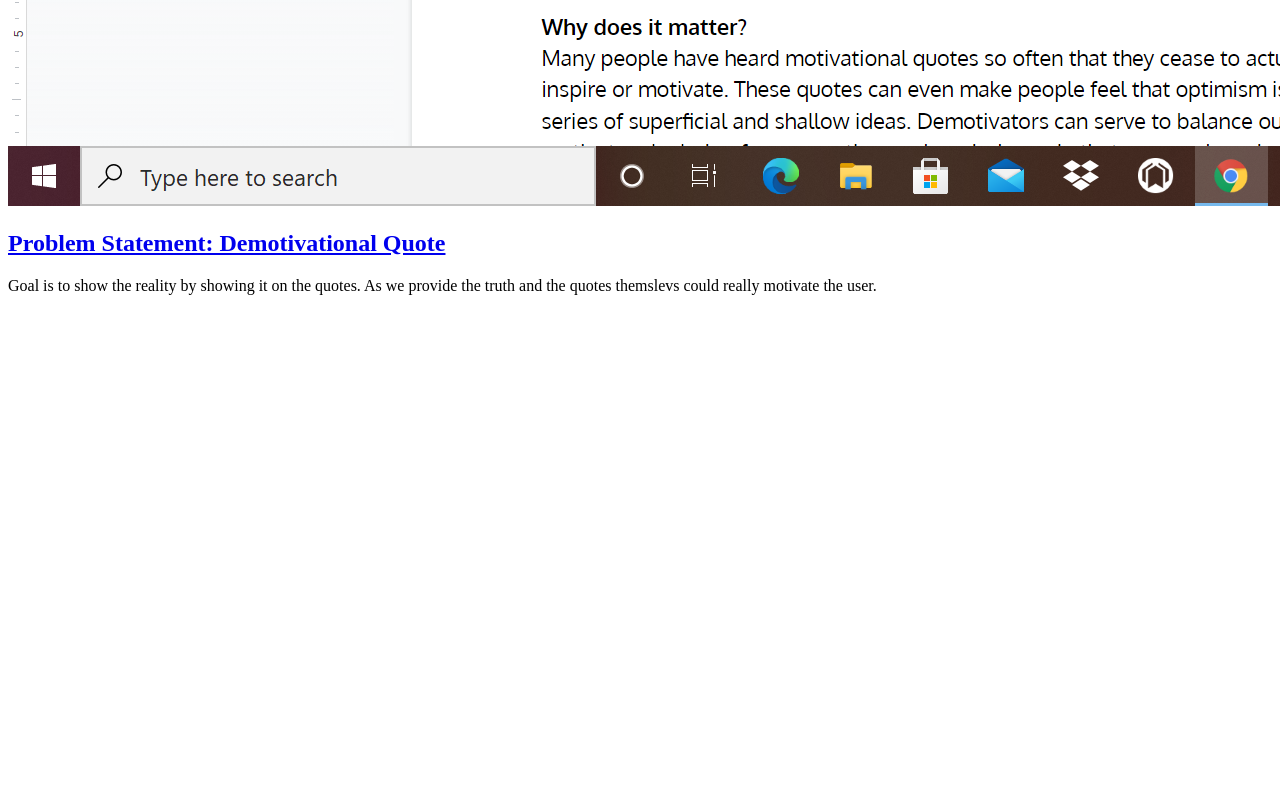
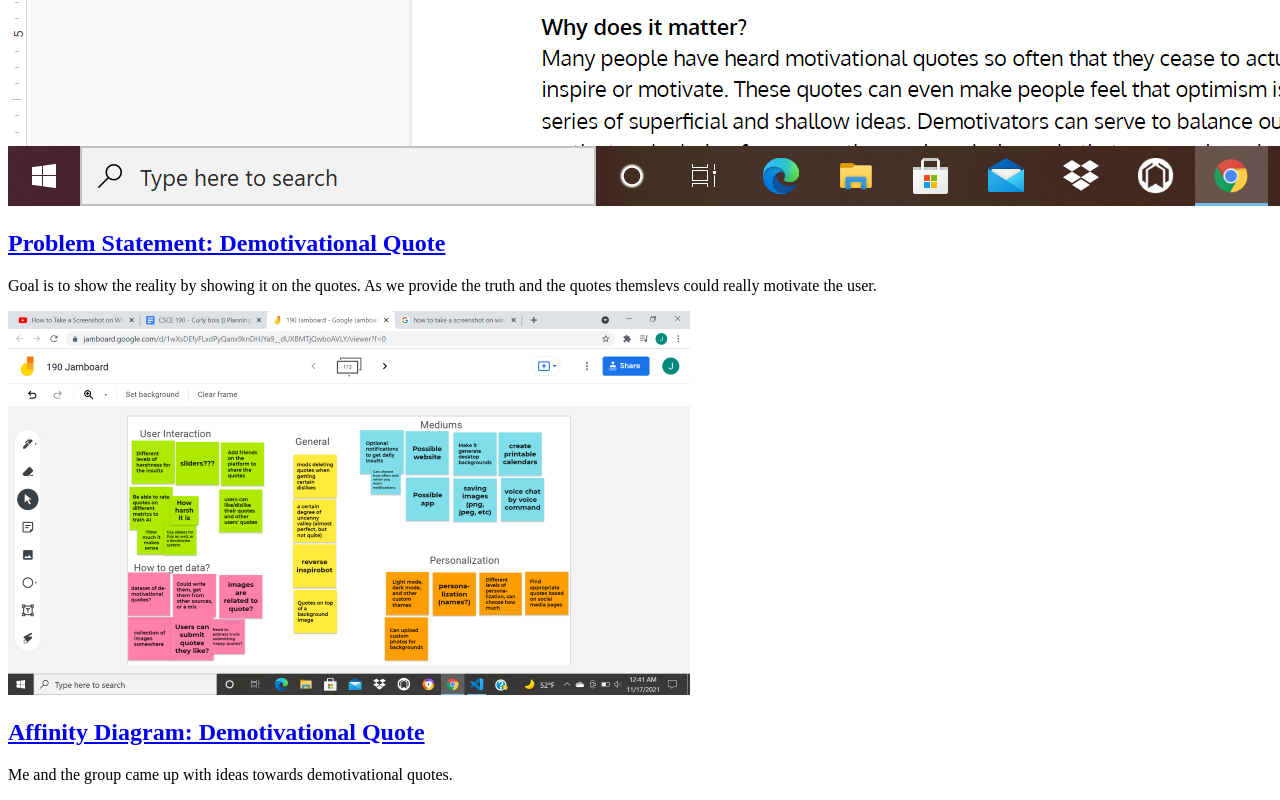
Before and after one commit to JR78sc/JR78sc.github.io, a plain HTML site: page index.html in a window 1280 px wide. Shown: the part 900-1700 px from the top of the page. Before the commit the page ends 1211 px from the top, so only its background shows below. Drawn offline with Linux system fonts and the light colour scheme.

Commit message:
Add files via upload

```diff
--- a/index.html
+++ b/index.html
@@ -6,6 +6,7 @@
     <body>
         <hl>Johnny Ramirez CSCE 190 Site</hl>
 
+        <!-- Problem Statement Assignment-->
         <section class="assignment">
             <a href="files/problem statement.pdf"><img src ="images/problem statement.png"></a>
             <section class="ass details">
@@ -15,5 +16,16 @@
                </p>
             </section>
         </section>
+
+        <!-- Affinity Diagram Assignment-->
+        <section class="assignment">
+            <a href="files/affinity diagram.pdf"><img src ="images/affinity diagram.png"></a>
+            <section class="ass details">
+                <a href="files/affinity diagram.pdf"><h2>Affinity Diagram: Demotivational Quote</h2></a>
+               <p>
+                   Me and the group came up with ideas towards demotivational quotes.
+               </p>
+            </section>
+        </section>
     </body>
 </html>
```
